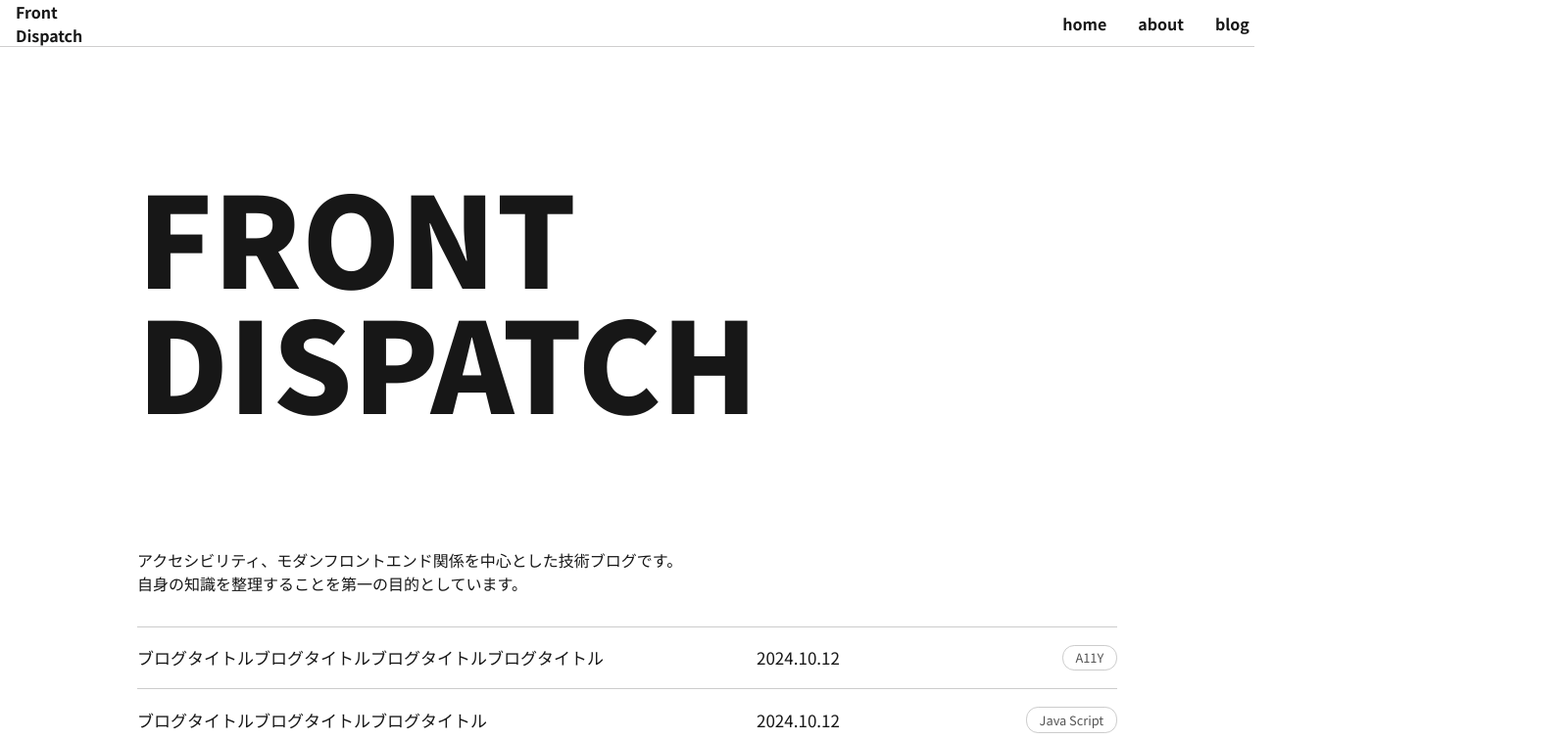
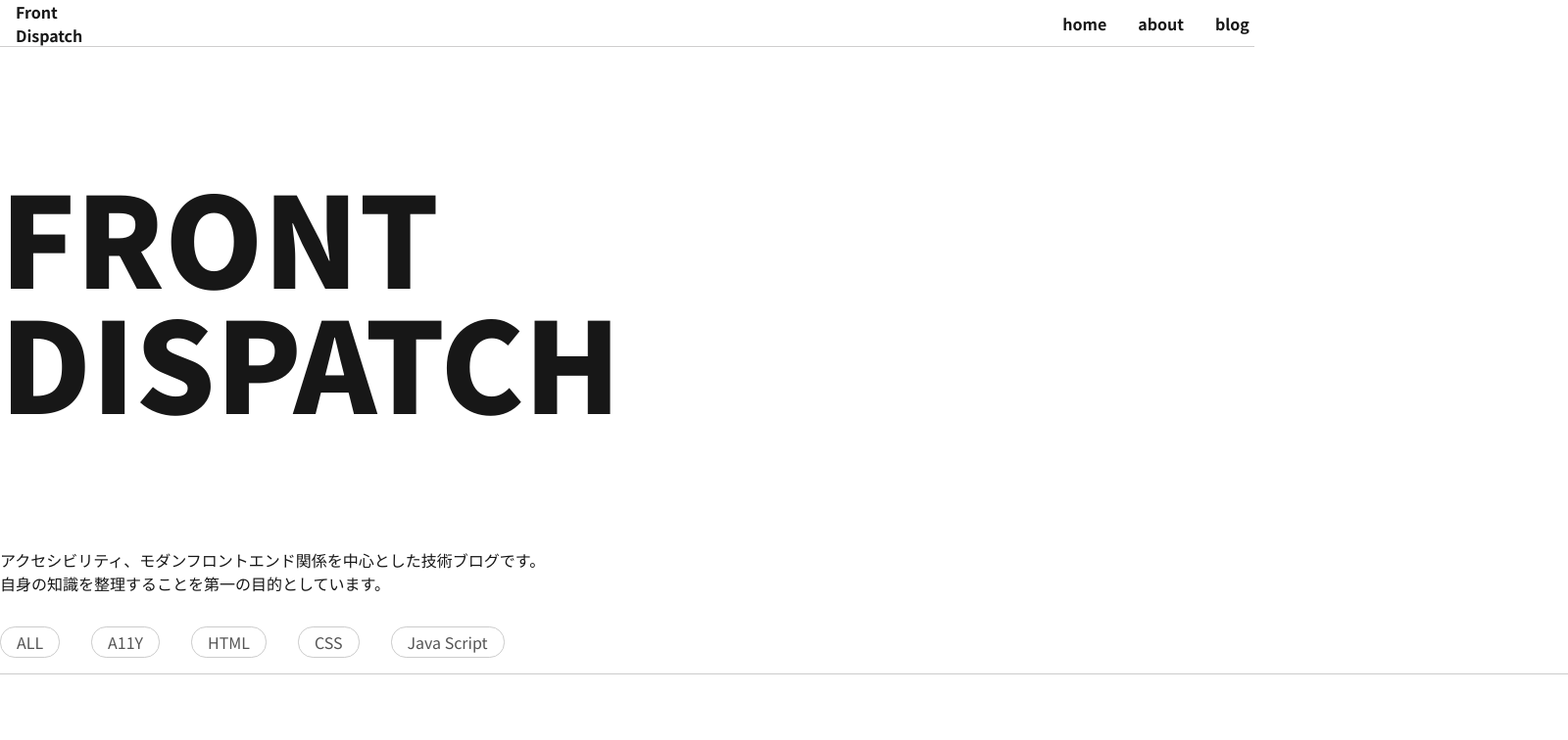
Before and after one commit to tktkaws/next_tailwind_sample, a Next.js app: page / in a window 1280 px wide. Shown: the top 756 px of the page at 98% size, 1600 px wide, since content can reach past the window. Built offline with nearby package versions, Linux system fonts and the light colour scheme; a web font is replaced by a local one.

Commit message:
ブログリストをカード型に変更　タブリストを追加

```diff
--- a/src/app/page.tsx
+++ b/src/app/page.tsx
@@ -38,6 +38,23 @@ export default function Home() {
         <p>
           自身の知識を整理することを第一の目的としています。
         </p>
+        <ul className={styles.tabList}>
+          <li className={styles.tabListItem}>
+            <a href="">ALL</a>
+          </li>
+          <li className={styles.tabListItem}>
+            <a href="">A11Y</a>
+          </li>
+          <li className={styles.tabListItem}>
+            <a href="">HTML</a>
+          </li>
+          <li className={styles.tabListItem}>
+            <a href="">CSS</a>
+          </li>
+          <li className={styles.tabListItem}>
+            <a href="">Java Script</a>
+          </li>
+        </ul>
         <ul className={styles.blogList}>
           <li className={styles.blogListItem}>
             <p className={styles.blogListItemDate}>2024.10.12</p>
--- a/src/app/styles.module.css
+++ b/src/app/styles.module.css
@@ -42,7 +42,7 @@
 .main {
     padding-top: 3rem;
     display: grid;
-    grid-template-columns: 1fr 1000px 1fr;
+    grid-template-columns: 1fr 1600px 1fr;
     grid-template-rows: auto;
     position: relative;
 }
@@ -82,38 +82,66 @@
     font-size: 4rem;
     margin-bottom: 1rem;
 }
+
+.tabList {
+    margin-top: 2rem;
+    padding-bottom: 1rem;
+    display: grid;
+    grid-auto-flow: column;
+    justify-content: start;
+    column-gap: 2rem;
+    border-bottom: solid 1px #CCCCCC;
+}
+
+.tabListItem {
+    color: #555555;
+    padding: .2em 1em;
+    border: solid 1px #CCCCCC;
+    border-radius: .95em;
+}
 .blogList {
     margin-top: 2rem;
     display: grid;
     width: 100%;
+    grid-template-columns: repeat(3, 33.3%);
 }
 .blogListItem {
     font-family: "Noto Sans JP", sans-serif;
     display: grid;
-    grid-template-columns: 60% 1fr auto;
+    grid-template-columns: 1fr auto;
+    grid-template-rows: 100px auto;
     column-gap: 2rem;
     /* padding-top: 1rem; */
     /* padding-bottom: 1rem; */
     border-bottom: solid 1px #CCCCCC;
-    height: 4rem;
+    height: auto;
+    padding: 1rem;
     align-items: center;
     font-size: calc(1rem * 17 / 16);
+    margin: 1rem;
     /* font-weight: 500; */
 }
-.blogListItem:first-of-type {
+/* .blogListItem:nth-of-type(1) {
     border-top: solid 1px #CCCCCC;
 }
+.blogListItem:nth-of-type(2) {
+    border-top: solid 1px #CCCCCC;
+}
+.blogListItem:nth-of-type(3) {
+    border-top: solid 1px #CCCCCC;
+} */
 .blogListItemDate {
-    grid-row: 1;
-    grid-column: 2;
+    grid-row: 2;
+    grid-column: 1;
     }
 .blogListItemTitle{
     grid-row: 1;
     grid-column: 1;
+    font-weight: bold;
 }
 .blogListItemTag {
-    grid-row: 1;
-    grid-column: 3;
+    grid-row: 2;
+    grid-column: 2;
     font-size: .8rem;
     color: #555555;
     padding: .2em 1em;
```
